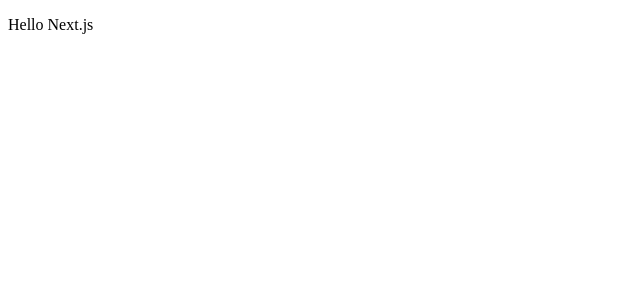
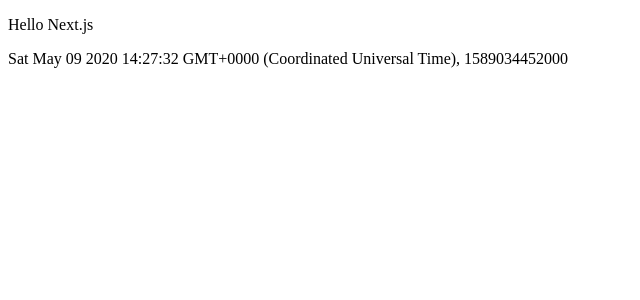
Before and after one commit to noriaki/react-timer-sandbox, a Next.js app: page / in a window 1280 px wide. Shown: the top 300 px of the page, without its empty margins (0-640 px from the left). Built offline with nearby package versions, Linux system fonts and the light colour scheme.

Commit message:
add simple clock

```diff
--- /dev/null
+++ b/src/components/Clock.tsx
@@ -0,0 +1,21 @@
+import React, { useState, useEffect } from 'react';
+
+const Clock = () => {
+  const [now, setNow] = useState(Date.now());
+
+  useEffect(() => {
+    const timerId = setInterval(() => {
+      setNow(Date.now());
+    }, 1000);
+    return () => clearInterval(timerId);
+  }, []);
+
+  const current = new Date(now);
+  return (
+    <p>
+      {current.toString()}, {now}
+    </p>
+  );
+};
+
+export default Clock;
--- a/src/pages/index.tsx
+++ b/src/pages/index.tsx
@@ -1,7 +1,12 @@
 import React from 'react';
 
+import Clock from '~/components/Clock';
+
 const IndexPage = () => (
-  <p>Hello Next.js</p>
+  <div>
+    <p>Hello Next.js</p>
+    <Clock />
+  </div>
 );
 
 export default IndexPage;
```
